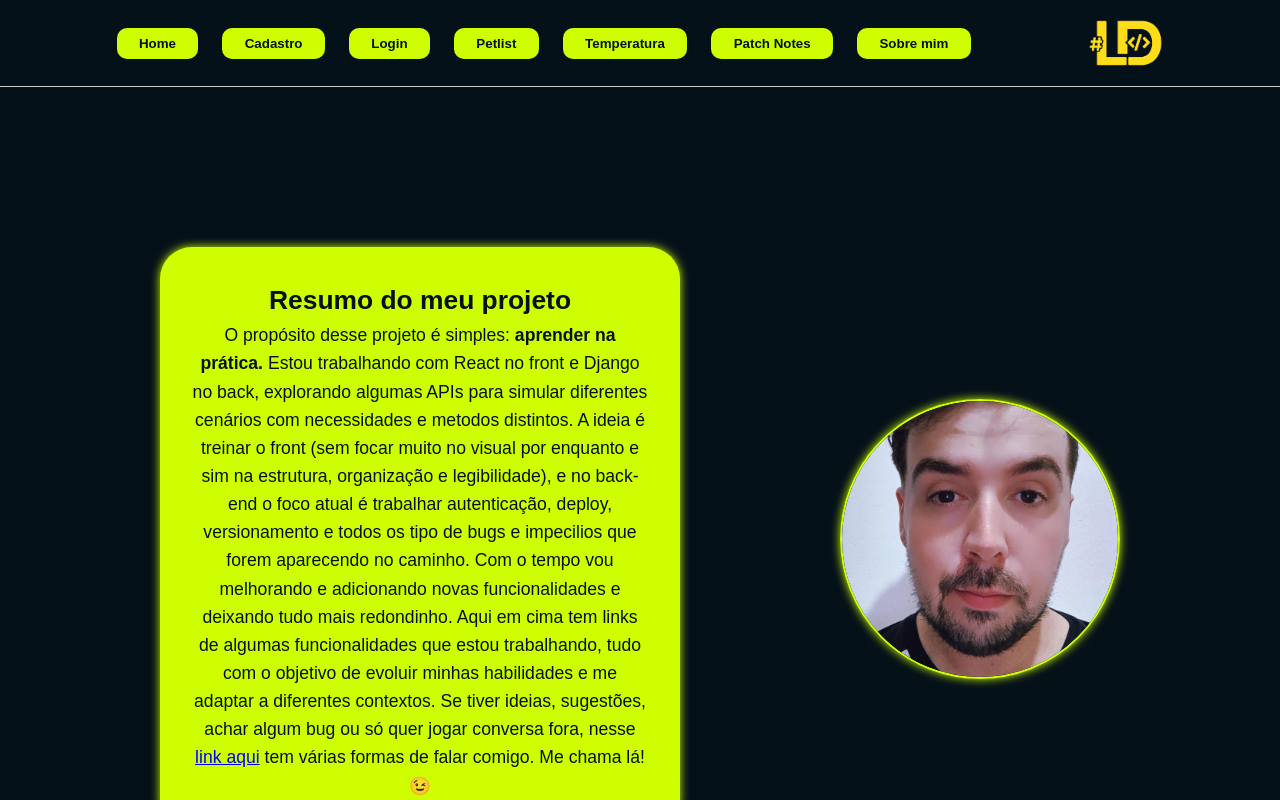
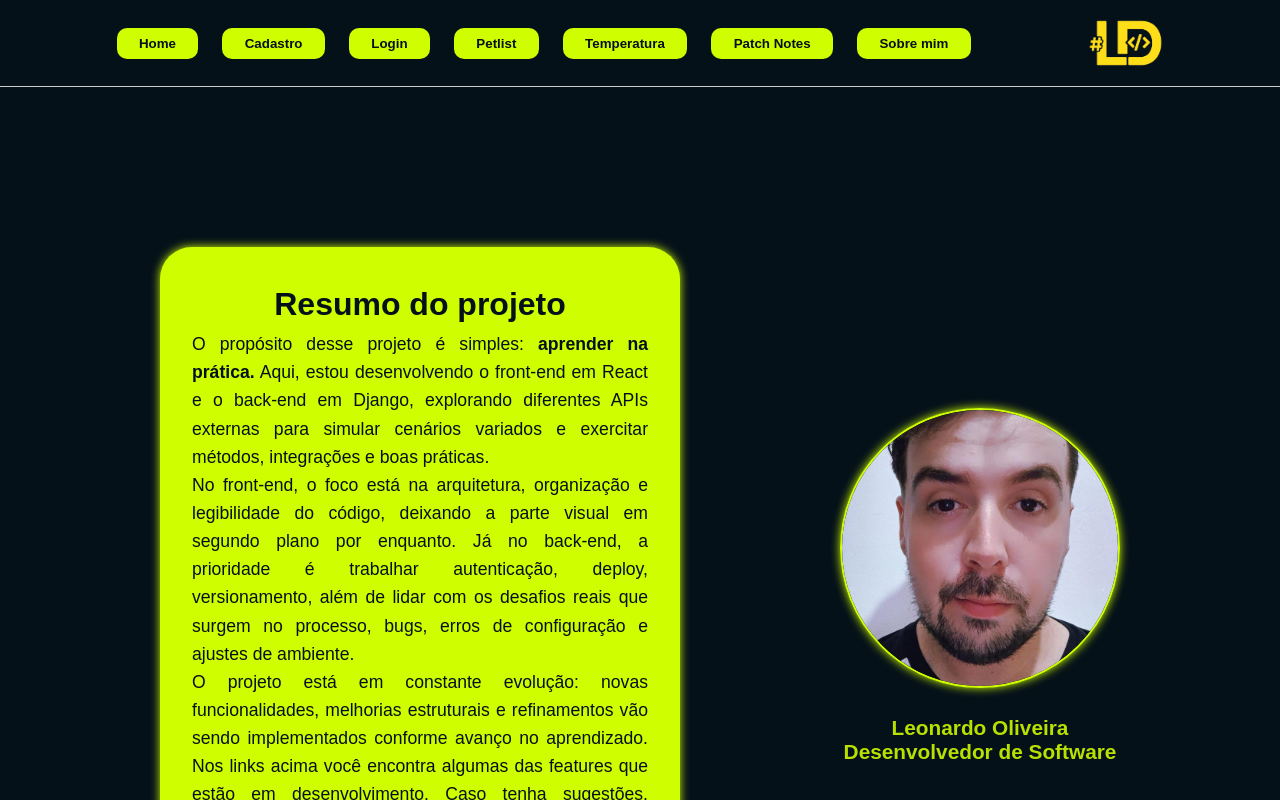
Before and after one commit to ld-oliveira/API_PLAYGROUND_FRONT, a React (Create React App) app: page / in a window 1280 px wide. Shown: the top 800 px of the page. Built offline with nearby package versions, Linux system fonts and the light colour scheme; no server answers.

Commit message:
bt-download

```diff
--- a/src/components/Footer.jsx
+++ b/src/components/Footer.jsx
@@ -13,7 +13,7 @@ const Footer = () => {
         <a href="https://www.linkedin.com/in/leo-b-oliveira/" target="_blank" rel="noopener noreferrer">
           <FaLinkedin />
         </a>
-        <a href="ld-oliveira@uol.com.br">
+        <a href="oliveira.leo.dev@gmail.com">
           <FaEnvelope />
         </a>
       </div>
--- a/src/pages/Curriculo.jsx
+++ b/src/pages/Curriculo.jsx
@@ -1,5 +1,6 @@
 import '../styles/components/cv.scss';
 import { useState } from 'react';
+import curriculo from '../assets/cv/curriculo.pdf';
 
 // função de importar imagens
 function importAll(r) {
@@ -11,7 +12,7 @@ function importAll(r) {
 }
 
 const imagens = importAll(
-    require.context('../assets/cv', false, /\.(png|jpe?g|svg)$/)
+    require.context('../assets/cv', false, /\.(png|jpe?g|svg)$/) //false para recursivo(busca em outras pastas)
 );
 
 const getImg = (name) => {
@@ -101,8 +102,8 @@ const Cv = () => {
             left: '2%',
             titulo: 'Certificado de fundamentos de SQL ',
             previewImg: getImg('SQL.jpg'),
-            descricao: 'Infelizmente perfi o acesso a plataforma do curso, mas tenho a imagem do certificado',
-            //link: " ",
+            descricao: 'Certificado de conclusão de curso em fundamentos do SQL',
+            link: " https://ibb.co/TM3fRPtG ",
         },
         {
             id: 10,
@@ -110,8 +111,8 @@ const Cv = () => {
             left: '2%',
             titulo: 'Certificado de Excel Avançado',
             previewImg: getImg('Excel.jpg'),
-            descricao: 'Infelizmente perfi o acesso a plataforma do curso, mas tenho a imagem do certificado',
-            //link: " ",
+            descricao: 'Certificado de conclusão de curso em Excel avançado',
+            link: "https://ibb.co/0yDd1w0H ",
         },
         {
             id: 11,
@@ -127,6 +128,7 @@ const Cv = () => {
 
     return (
         <div className="cv">
+            <p className='titulo-cv'>Existem vários pontos interativos no CV passe o mouse em cima para uma previa ou clique para seguir para a pagina do devido topíco </p>
 
             <div className="imagem-cv">
                 <img
@@ -159,6 +161,13 @@ const Cv = () => {
                     </div>
                 ))}
             </div>
+            <a
+                className="btn-download-cv"
+                href={curriculo}
+                download="Curriculo Leonardo Oliveira.pdf"
+            >
+                Baixar Currículo
+            </a>
 
         </div>
     );
--- a/src/pages/Home.jsx
+++ b/src/pages/Home.jsx
@@ -6,18 +6,22 @@ const Home = () => {
   return (
     <section className="home-container">
       <div className="descricao">
-        <h1 className="titulo-home">Resumo do meu projeto</h1>
+        <h1 className="titulo-home">Resumo do projeto</h1>
         <p className="descricao_do_projeto">
-          O propósito desse projeto é simples: <strong>aprender na prática.</strong> Estou trabalhando com React no front e Django no back, explorando algumas APIs para simular diferentes cenários com necessidades e metodos distintos.
-          A ideia é treinar o front (sem focar muito no visual por enquanto e sim na estrutura, organização e legibilidade), e no back-end o foco atual é trabalhar autenticação, deploy, versionamento e todos os tipo de bugs e impecilios que forem aparecendo no caminho.
-          Com o tempo vou melhorando e adicionando novas funcionalidades e deixando tudo mais redondinho. Aqui em cima tem links de algumas funcionalidades que estou trabalhando,
-          tudo com o objetivo de evoluir minhas habilidades e me adaptar a diferentes contextos.
-          Se tiver ideias, sugestões, achar algum bug ou só quer jogar conversa fora, nesse  <Link className='link-contato' to="/contato"> link aqui</Link> tem várias formas de falar comigo. Me chama lá! 😉
+          O propósito desse projeto é simples: <strong>aprender na prática.</strong> Aqui, estou desenvolvendo o front-end em React e o back-end em Django, explorando diferentes APIs externas para simular cenários variados e exercitar métodos, integrações e boas práticas.<br></br>
+          No front-end, o foco está na arquitetura, organização e legibilidade do código, deixando a parte visual em segundo plano por enquanto. Já no back-end, a prioridade é trabalhar autenticação, deploy, versionamento, além de lidar com os desafios reais que surgem no processo, bugs, erros de configuração e ajustes de ambiente.<br></br>
+          O projeto está em constante evolução: novas funcionalidades, melhorias estruturais e refinamentos vão sendo implementados conforme avanço no aprendizado. Nos links acima você encontra algumas das features que estão em desenvolvimento.
+          Caso tenha sugestões, encontre algum problema ou queira trocar uma ideia, basta acessar este <Link className='link-contato' to="/contato">link</Link> para falar comigo. Será um prazer conversar! 😉
         </p>
       </div>
 
-      <div className="foto-container">
-        <img className="foto-perfil" src={imagemFixa} alt="Descrição da imagem" />
+      <div>
+        <div className="foto-container">
+          <img className="foto-perfil" src={imagemFixa} alt="Descrição da imagem" />
+        </div>
+        <div className='sub-imagem'>
+          <p className='sub-imagem'>Leonardo Oliveira <br></br>Desenvolvedor de Software</p>
+        </div>
       </div>
     </section>
   );
--- a/src/styles/components/Home.scss
+++ b/src/styles/components/Home.scss
@@ -5,10 +5,10 @@
   flex-direction: row;
   justify-content: center;
   align-items: center;
-  flex-wrap: wrap; // ajuda na responsividade
+  flex-wrap: wrap;
   gap: 10rem;
   padding: 10rem;
-  text-align: center; // alinha o texto centralizado quando estiver em coluna
+  text-align: center;
 }
 
 .descricao {
@@ -19,15 +19,21 @@
   color: $fundo;
   font-size: 1.1rem;
   line-height: 1.6;
+  text-align: justify;
   box-shadow: 0 0 10px rgba($color: #CFFE00, $alpha: 1.0);
-  flex: 1 1 300px; // flexível e adaptável
+  flex: 1 1 300px;
   min-width: 280px;
 
-  //mouseover na descricao
+
   transition: transform 0.3s ease, box-shadow 0.3s ease;
   &:hover {
     transform: translateY(-10px);
     box-shadow: 0 0 40px rgba($color: #CFFE00, $alpha: 0.9);
+}
+
+.titulo-home{
+  text-align: center;
+  font-size: 2rem;
 }
 
 
@@ -97,3 +103,12 @@
     color: black
   }
 }
+
+.sub-imagem{
+  color: $mouseover;
+  font-weight: bold;
+  margin-top: 10%;
+  font-size: 1.3rem;
+
+
+}
--- a/src/styles/components/cv.scss
+++ b/src/styles/components/cv.scss
@@ -67,3 +67,28 @@
   from { opacity: 0; transform: translateY(-110%); }
   to { opacity: 1; transform: translateY(-100%); }
 }
+
+.titulo-cv{
+  color: $mouseover;
+  font-weight: bold;
+  padding-bottom: 1rem;
+  padding-top: 1rem;
+}
+
+.btn-download-cv {
+  color: black;
+  background-color: $mouseover;
+  display: inline-block;
+  padding: 0.5rem 1rem;
+  border-radius: 0.8rem;
+  font-weight: 600;
+  text-decoration: none;
+  border: 1px solid black;
+  cursor: pointer;
+  font-size: 1.5rem;
+
+  &:hover {
+    transform: scale(1.03);
+    box-shadow: 0 0 10px $mouseover;
+  }
+}
```
Also changed, not shown: 1 other file (tests, documents, lock files or other folders).
